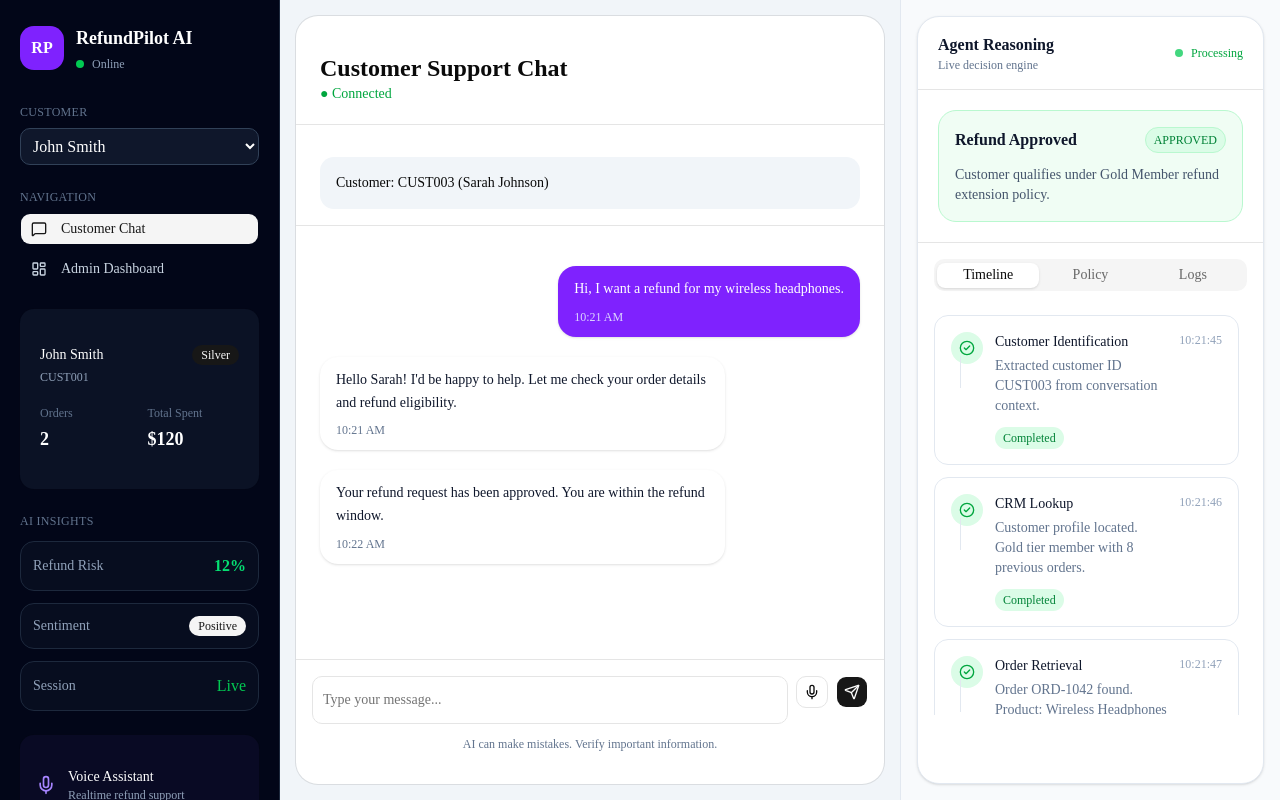
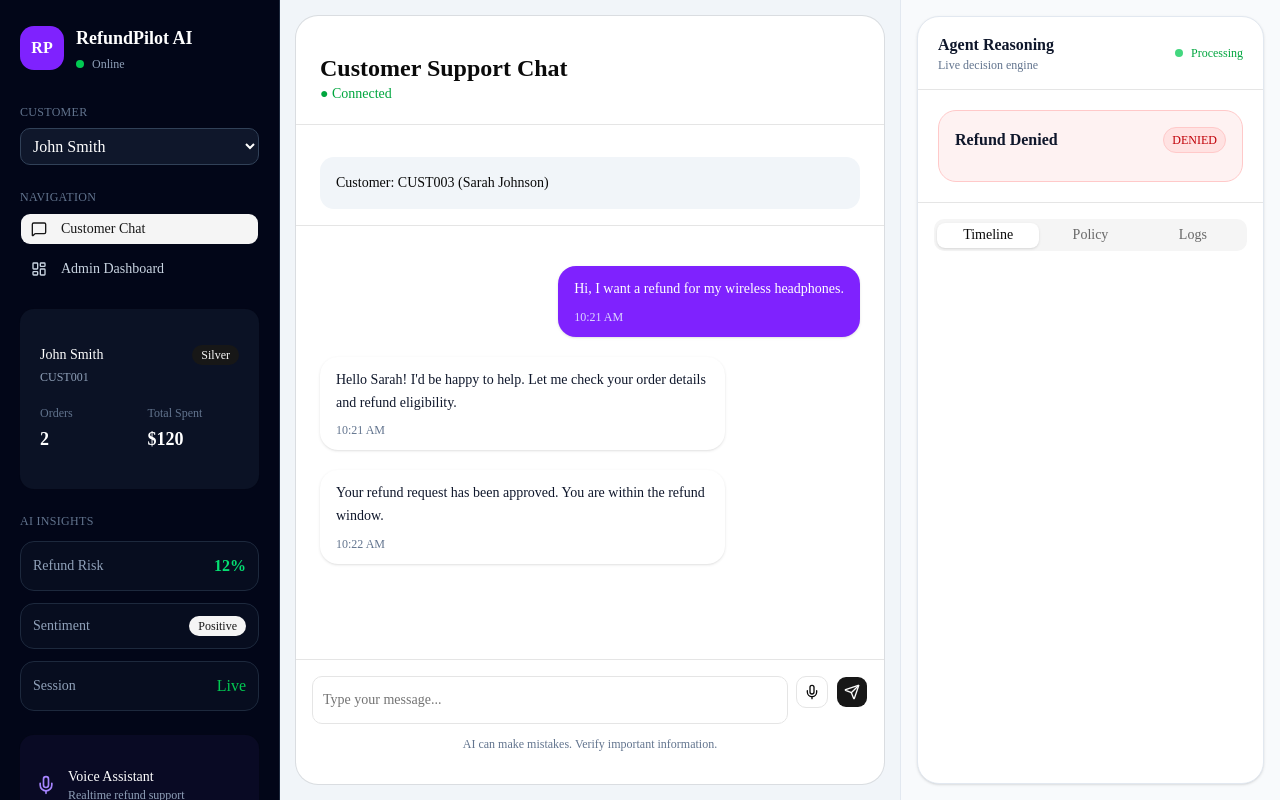
Before and after one commit to siddharthNirmale/ai-refund-agent, a Next.js app: page / in a window 1280 px wide. Built offline with nearby package versions, Linux system fonts and the light colour scheme.

Commit message:
feat: add useAgentStore integration to multiple components and define AgentExecutionLog type for enhanced logging

```diff
--- a/src/components/chat/ChatPanel.tsx
+++ b/src/components/chat/ChatPanel.tsx
@@ -1,3 +1,6 @@
+"use client"
+
+
 import { messages } from "@/data/chat";
 
 import MessageBubble from "./MessageBubble";
--- a/src/components/dashboard/Rawlogs.tsx
+++ b/src/components/dashboard/Rawlogs.tsx
@@ -1,4 +1,7 @@
-import { logs } from "@/data/logs";
+"use client"
+
+
+import { useAgentStore } from "@/store/useAgentStore";
 import {
   CheckCircle2,
   XCircle,
@@ -6,6 +9,8 @@ import {
 } from "lucide-react";
 
 export default function RawLogs() {
+
+  const logs = useAgentStore((state)=>state.logs);
   return (
     <div
       className="
--- a/src/components/dashboard/ReasoningPanel.tsx
+++ b/src/components/dashboard/ReasoningPanel.tsx
@@ -1,3 +1,5 @@
+"use client"
+
 import {
   Tabs,
   TabsContent,
@@ -5,12 +7,22 @@ import {
   TabsTrigger,
 } from "@/components/ui/tabs";
 
+import { useAgentStore } from "@/store/useAgentStore";
 import DecisionCard from "./DecisionCard";
 import Timeline from "./Timeline";
 import PolicyChecks from "./PolicyChecks";
 import RawLogs from "./Rawlogs";
 
 export default function ReasoningPanel() {
+  const decision =
+    useAgentStore(
+      (state) => state.decision
+    );
+
+  const reason =
+    useAgentStore(
+      (state) => state.reason
+    );
   return (
     <aside className="min-w-0 border-l border-slate-200 bg-slate-50 p-4">
       <div className="flex h-full flex-col rounded-3xl border border-slate-200 bg-white shadow-sm">
@@ -39,8 +51,12 @@ export default function ReasoningPanel() {
         {/* Current Decision */}
         <div className="border-b p-5">
           <DecisionCard
-            status="approved"
-            reason="Customer qualifies under Gold Member refund extension policy."
+            status={
+              decision === "approved"
+                ? "approved"
+                : "denied"
+            }
+            reason={reason}
           />
         </div>
 
--- a/src/components/dashboard/Timeline.tsx
+++ b/src/components/dashboard/Timeline.tsx
@@ -1,7 +1,14 @@
-import { logs } from "@/data/logs";
+"use client"
+
+import { useAgentStore } from "@/store/useAgentStore";
 import { CheckCircle2 } from "lucide-react";
 
 export default function Timeline() {
+
+  const logs =
+  useAgentStore(
+    (state) => state.logs
+  );
   return (
 
     <div className="max-h-[400px] overflow-y-auto space-y-3 pr-2">
--- /dev/null
+++ b/src/types/agent-log.ts
@@ -0,0 +1,9 @@
+export type AgentExecutionLog = {
+  step: string;
+
+  status:
+    | "success"
+    | "failed";
+
+  details: string;
+};
```
